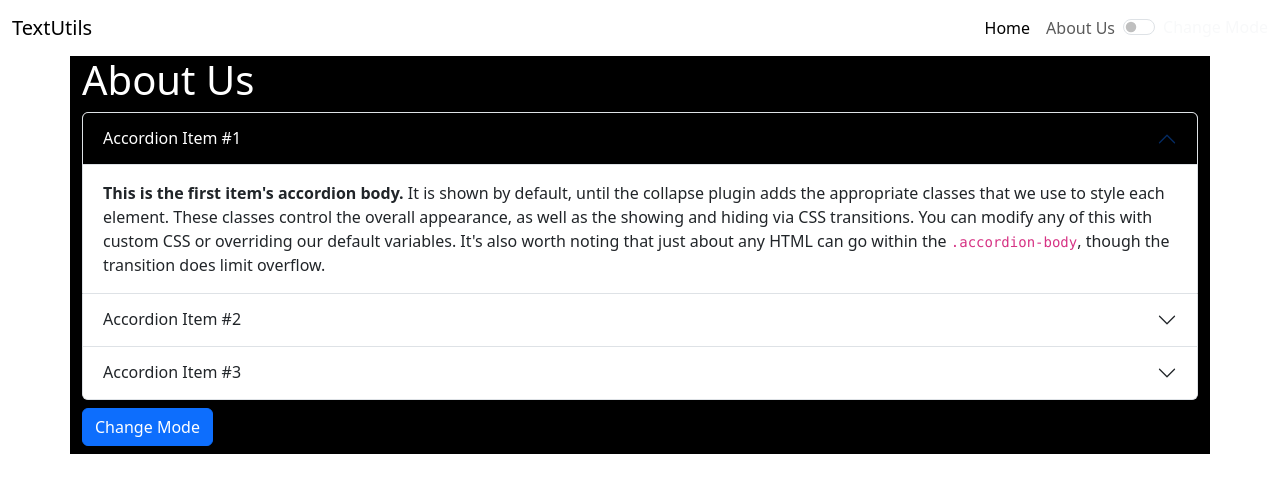
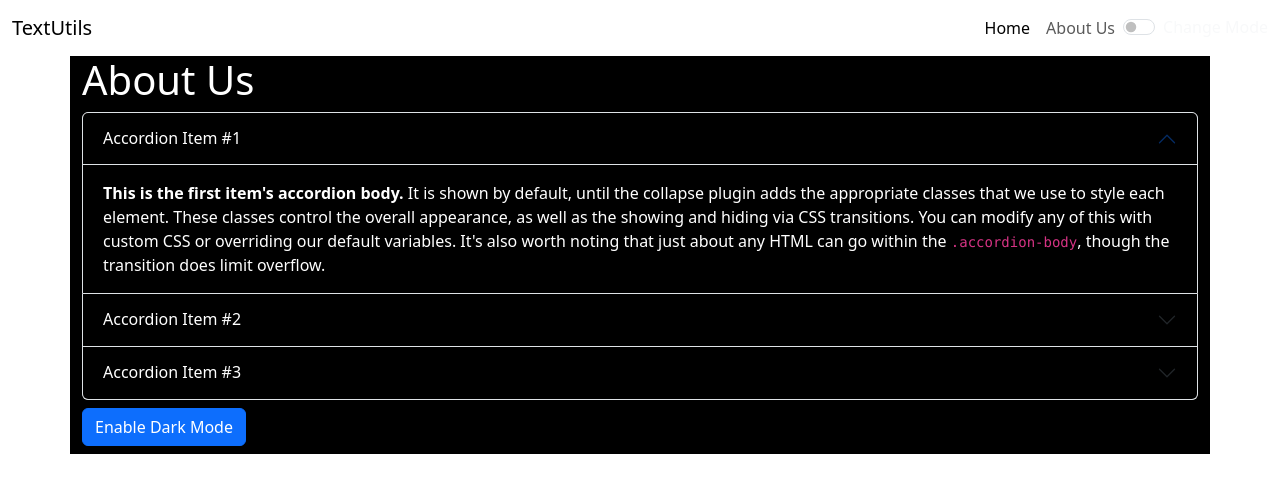
Before and after one commit to ROHITSABI/react-1, a React (Create React App) app: page / in a window 1280 px wide. Shown: the top 492 px of the page. Built offline with nearby package versions, Linux system fonts and the light colour scheme.

Commit message:
set dark & white mode

```diff
--- a/src/App.js
+++ b/src/App.js
@@ -2,7 +2,7 @@ import "./App.css";
 import About from "./components/About";
 import Navbar from "./components/Navbar";
 // import TextForm from "./components/TextForm";
-import { useState } from "react";
+// import { useState } from "react";
 
 function App() {
   // let name = "Rohit";
--- a/src/components/About.js
+++ b/src/components/About.js
@@ -1,7 +1,38 @@
+import { useState } from "react";
+
 function About() {
-  let myStyle = {
+  // let myStyle = {
+  //   color: "white",
+  //   backgroundColor: "black",
+  // };
+
+  let [myStyle, setMyStyle] = useState({
     color: "white",
     backgroundColor: "black",
+  });
+
+  let [btnText, setBtnText] = useState("Enable Dark Mode");
+
+  let toggleStyle = () => {
+    //To Enable Light Mode
+    if (myStyle.color == "white") {
+      myStyle = {
+        color: "black",
+        backgroundColor: "white",
+        border: "1px solid black",
+      };
+      setMyStyle(myStyle);
+      setBtnText("Enable Dark Mode");
+    } else {
+      //To Enable Dark Mode
+      myStyle = {
+        color: "white",
+        backgroundColor: "black",
+        border: "1px solid black",
+      };
+      setMyStyle(myStyle);
+      setBtnText("Enable Light Mode");
+    }
   };
   return (
     <>
@@ -27,7 +58,7 @@ function About() {
               className="accordion-collapse collapse show"
               data-bs-parent="#accordionExample"
             >
-              <div className="accordion-body">
+              <div className="accordion-body" style={myStyle}>
                 <strong>This is the first item's accordion body.</strong> It is
                 shown by default, until the collapse plugin adds the appropriate
                 classes that we use to style each element. These classes control
@@ -49,6 +80,7 @@ function About() {
                 data-bs-target="#collapseTwo"
                 aria-expanded="false"
                 aria-controls="collapseTwo"
+                style={myStyle}
               >
                 Accordion Item #2
               </button>
@@ -58,7 +90,7 @@ function About() {
               className="accordion-collapse collapse"
               data-bs-parent="#accordionExample"
             >
-              <div className="accordion-body">
+              <div className="accordion-body" style={myStyle}>
                 <strong>This is the second item's accordion body.</strong> It is
                 hidden by default, until the collapse plugin adds the
                 appropriate classes that we use to style each element. These
@@ -80,6 +112,7 @@ function About() {
                 data-bs-target="#collapseThree"
                 aria-expanded="false"
                 aria-controls="collapseThree"
+                style={myStyle}
               >
                 Accordion Item #3
               </button>
@@ -89,7 +122,7 @@ function About() {
               className="accordion-collapse collapse"
               data-bs-parent="#accordionExample"
             >
-              <div className="accordion-body">
+              <div className="accordion-body" style={myStyle}>
                 <strong>This is the third item's accordion body.</strong> It is
                 hidden by default, until the collapse plugin adds the
                 appropriate classes that we use to style each element. These
@@ -104,7 +137,9 @@ function About() {
           </div>
         </div>
 
-        <button className="btn btn-primary my-2">Change Mode</button>
+        <button className="btn btn-primary my-2" onClick={toggleStyle}>
+          {btnText}
+        </button>
       </div>
     </>
   );
```
